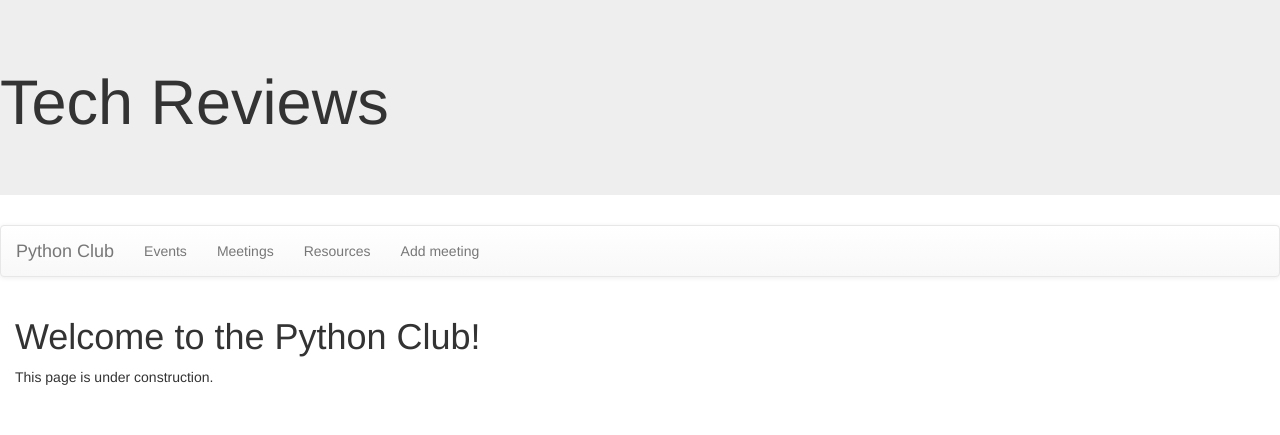
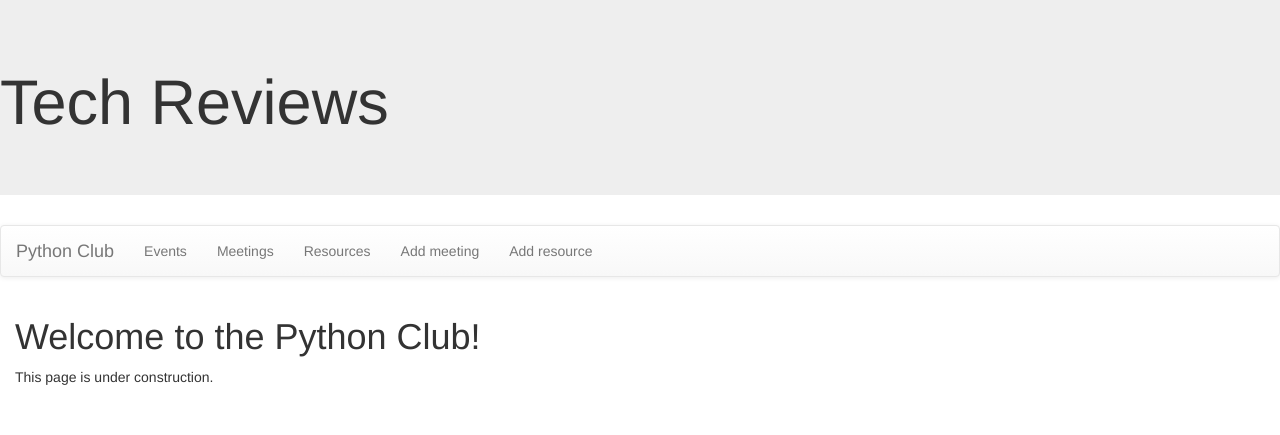
Before and after one commit to aggiewb/python-club, a Django app: page /club/ in a window 1280 px wide. Shown: the top 435 px of the page. Run offline with Django 3.2, Linux system fonts and the light colour scheme; some libraries are stand-ins or nearby versions.

Commit message:
Add link to base html for new resource

```diff
--- a/pythonclub/club/templates/base.html
+++ b/pythonclub/club/templates/base.html
@@ -20,6 +20,7 @@
                     <li><a href="{% url 'meeting' %}">Meetings</a></li>
                     <li><a href="{% url 'resource' %}">Resources</a></li>
                     <li><a href="{% url 'newmeeting' %}">Add meeting</a></li>
+                    <li><a href="{% url 'newresource' %}">Add resource</a></li>
                 </ul>
             </div>
         </nav>
```
